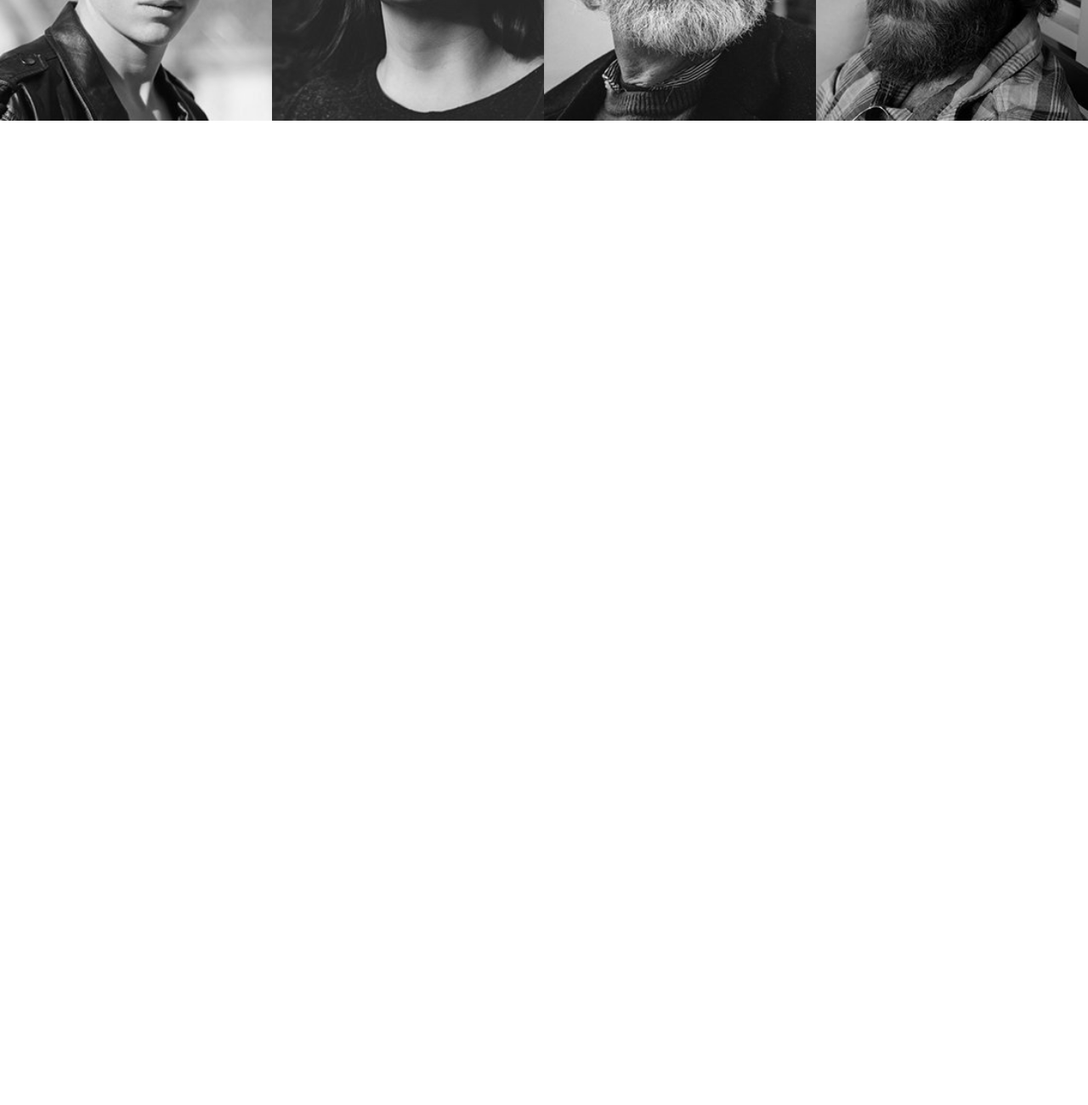
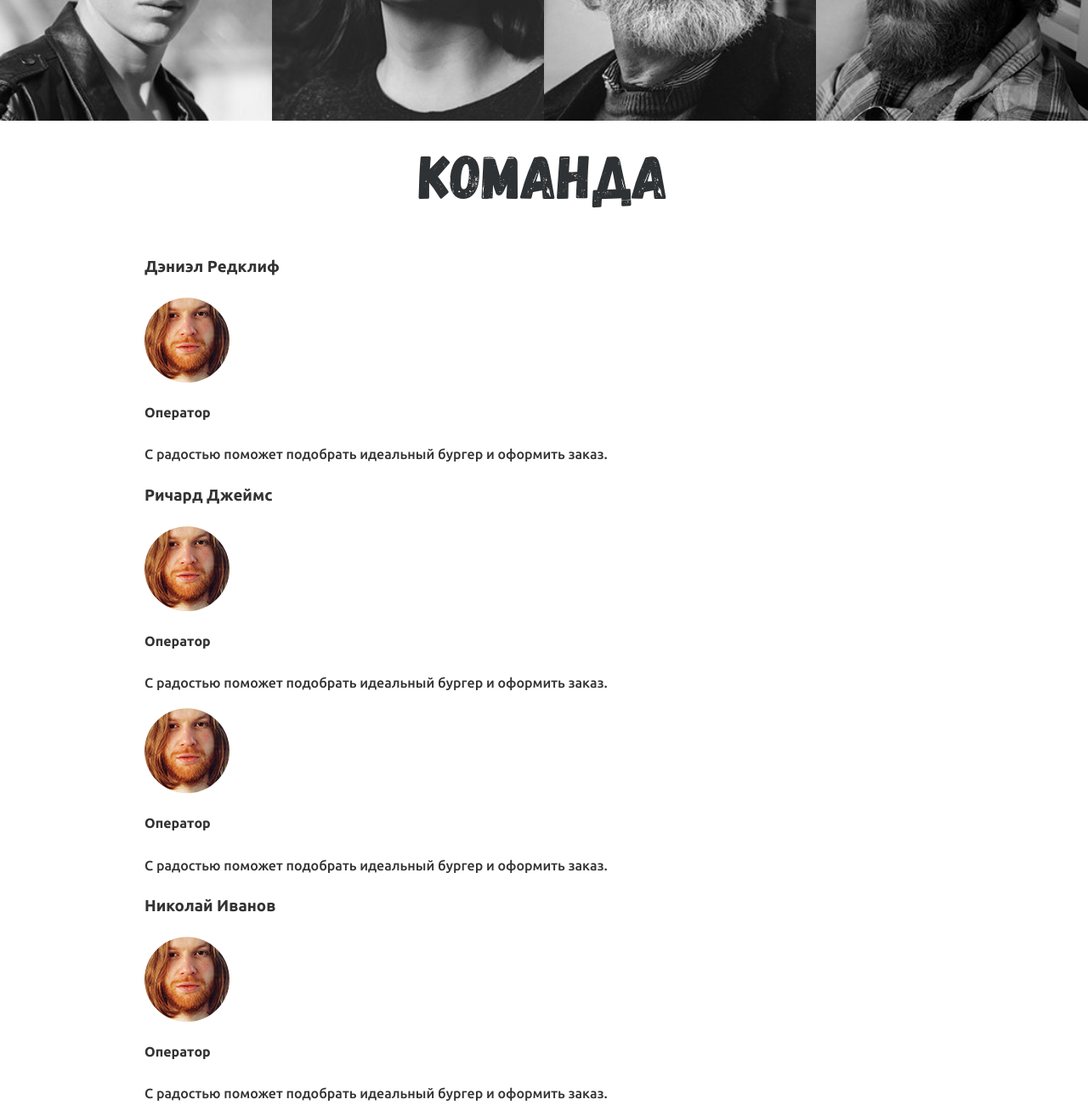
Before and after one commit to pavel-alpinweb/loftschool-burger, a website: page app/index.html in a window 1280 px wide. Shown: the part 2214-3514 px from the top of the page at 85% size. Before the commit the page ends 2356 px from the top, so only its background shows below. Drawn offline with nearby package versions, Linux system fonts and the light colour scheme; a web font is replaced by a local one.

Commit message:
add markup for comand section

```diff
--- a/app/index.html
+++ b/app/index.html
@@ -151,7 +151,60 @@
       </div>
     </div>
 
-
+    <section class="comand">
+      <div class="container">
+        <div class="comand__content">
+          <h2 class="section-title">команда</h2>
+          <div class="worker">
+            <h3 class="worker__name">Дэниэл Редклиф</h3>
+            <div class="worker__info">
+              <div class="worker__ava">
+                <img src="img\worker-avatar.png" alt="Dani">
+              </div>
+              <div class="worker__desc">
+                <h4>Оператор</h4>
+                <p>С радостью поможет подобрать идеальный бургер и оформить заказ. </p>
+              </div>
+            </div>
+          </div>
+          <div class="worker">
+              <h3 class="worker__name">Ричард Джеймс</h3>
+              <div class="worker__info">
+                <div class="worker__ava">
+                  <img src="img\worker-avatar.png" alt="Dani">
+                </div>
+                <div class="worker__desc">
+                  <h4>Оператор</h4>
+                  <p>С радостью поможет подобрать идеальный бургер и оформить заказ. </p>
+                </div>
+              </div>
+            </div>
+            <div class="worker">
+                <div class="worker__info">
+                  <div class="worker__ava">
+                    <img src="img\worker-avatar.png" alt="Dani">
+                  </div>
+                  <div class="worker__desc">
+                    <h4>Оператор</h4>
+                    <p>С радостью поможет подобрать идеальный бургер и оформить заказ. </p>
+                  </div>
+                </div>
+              </div>
+              <div class="worker">
+                  <h3 class="worker__name">Николай Иванов</h3>
+                  <div class="worker__info">
+                    <div class="worker__ava">
+                      <img src="img\worker-avatar.png" alt="Dani">
+                    </div>
+                    <div class="worker__desc">
+                      <h4>Оператор</h4>
+                      <p>С радостью поможет подобрать идеальный бургер и оформить заказ. </p>
+                    </div>
+                  </div>
+                </div>
+        </div>
+      </div>
+    </section>
     <ul class="live-scroll">
       <li class="live-scroll__item active"></li>
       <li class="live-scroll__item"></li>
```
Also changed, not shown: app/img/worker-avatar.png (added).
